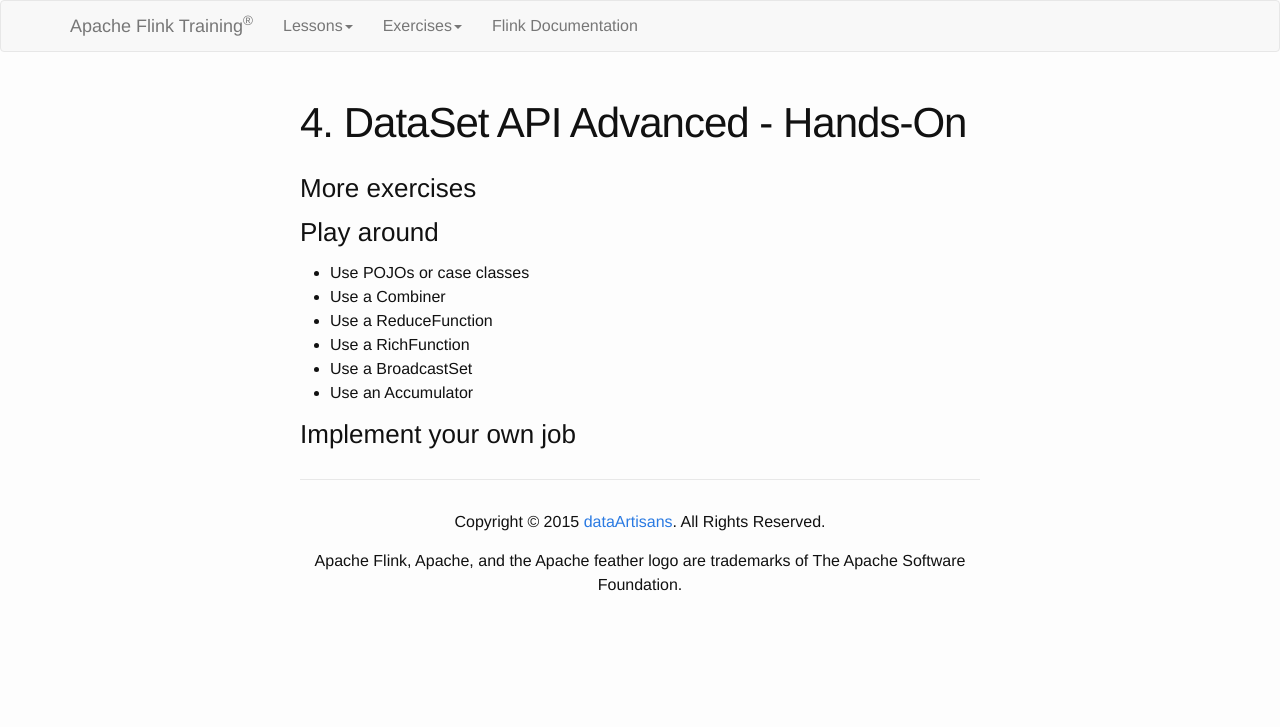
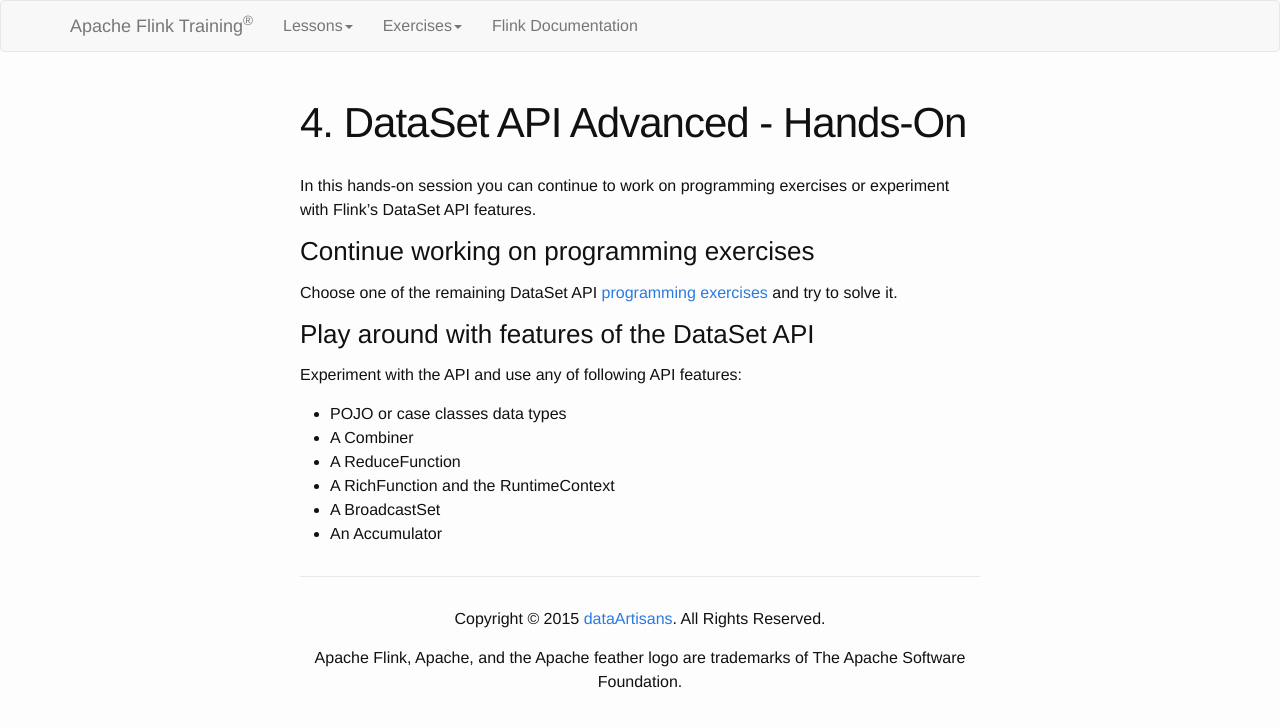
Before and after one commit to dataArtisans/flink-training-web, a Jekyll site: the page built from web/dataSetAdvanced/handsOn.md, in a window 1280 px wide. Shown: the top 727 px of the page. Built offline with Jekyll 4.4.1, drawn with Linux system fonts in a browser that asks for light colours; nearby versions of some CDN libraries.

Commit message:
last changes to web material

```diff
--- a/web/dataSetAdvanced/handsOn.md
+++ b/web/dataSetAdvanced/handsOn.md
@@ -4,15 +4,19 @@
 permalink: /dataSetAdvanced/handsOn.html
 ---
 
-### More exercises
+In this hands-on session you can continue to work on  programming exercises or experiment with Flink's DataSet API features.
 
-### Play around
+### Continue working on programming exercises
 
-- Use POJOs or case classes
-- Use a Combiner
-- Use a ReduceFunction
-- Use a RichFunction
-- Use a BroadcastSet
-- Use an Accumulator
+Choose one of the remaining DataSet API [programming exercises]({{ site.baseurl }}/exercises) and try to solve it.
 
-### Implement your own job
+### Play around with features of the DataSet API
+
+Experiment with the API and use any of following API features:
+
+- POJO or case classes data types
+- A Combiner
+- A ReduceFunction
+- A RichFunction and the RuntimeContext
+- A BroadcastSet
+- An Accumulator
```
Also changed, not shown: web/closing/intro.md (+12 -3 lines), web/dataSetBasics/handsOn.md (+2 -2 lines), web/exercises/mailData.md (+1 -1 lines), web/overview/slides.md (+0 -8 lines), web/tableAPI/handsOn.md (+9 -1 lines).
